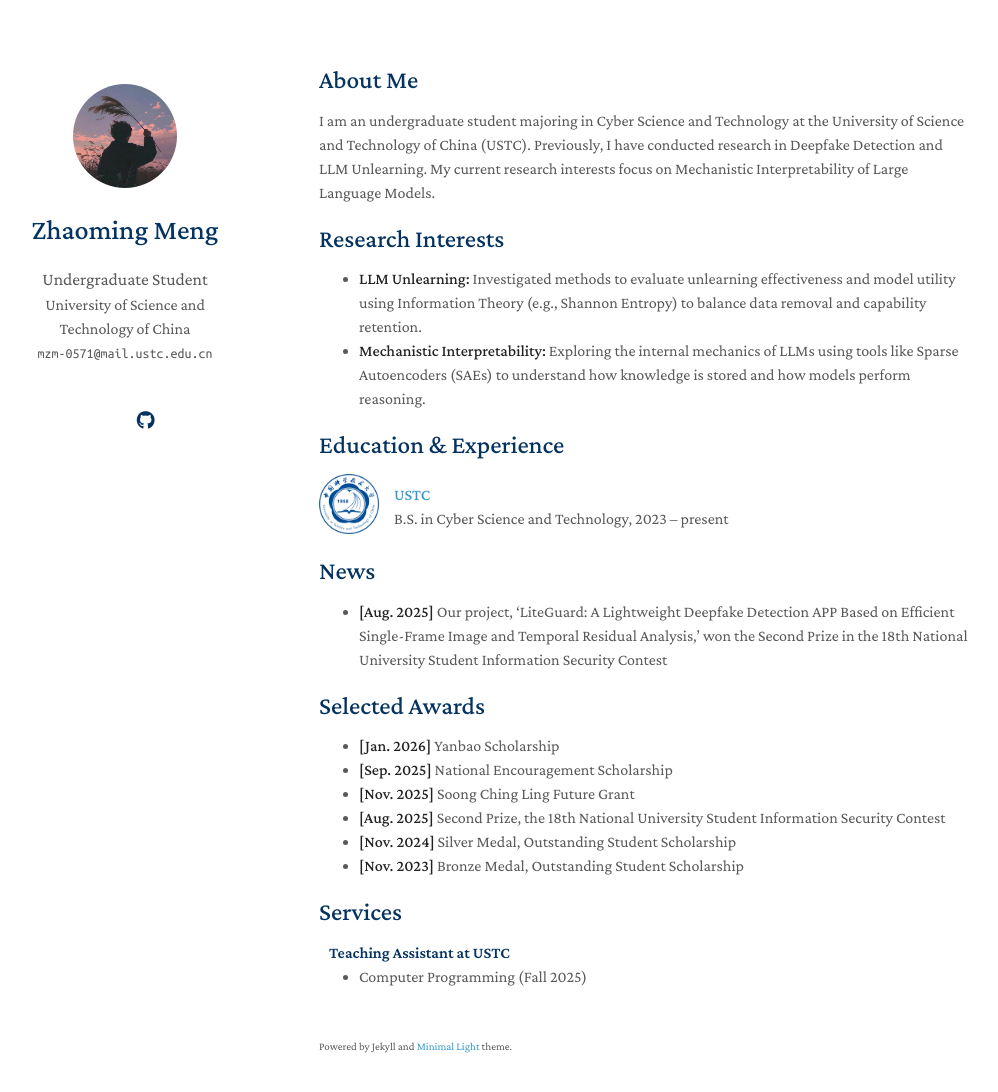
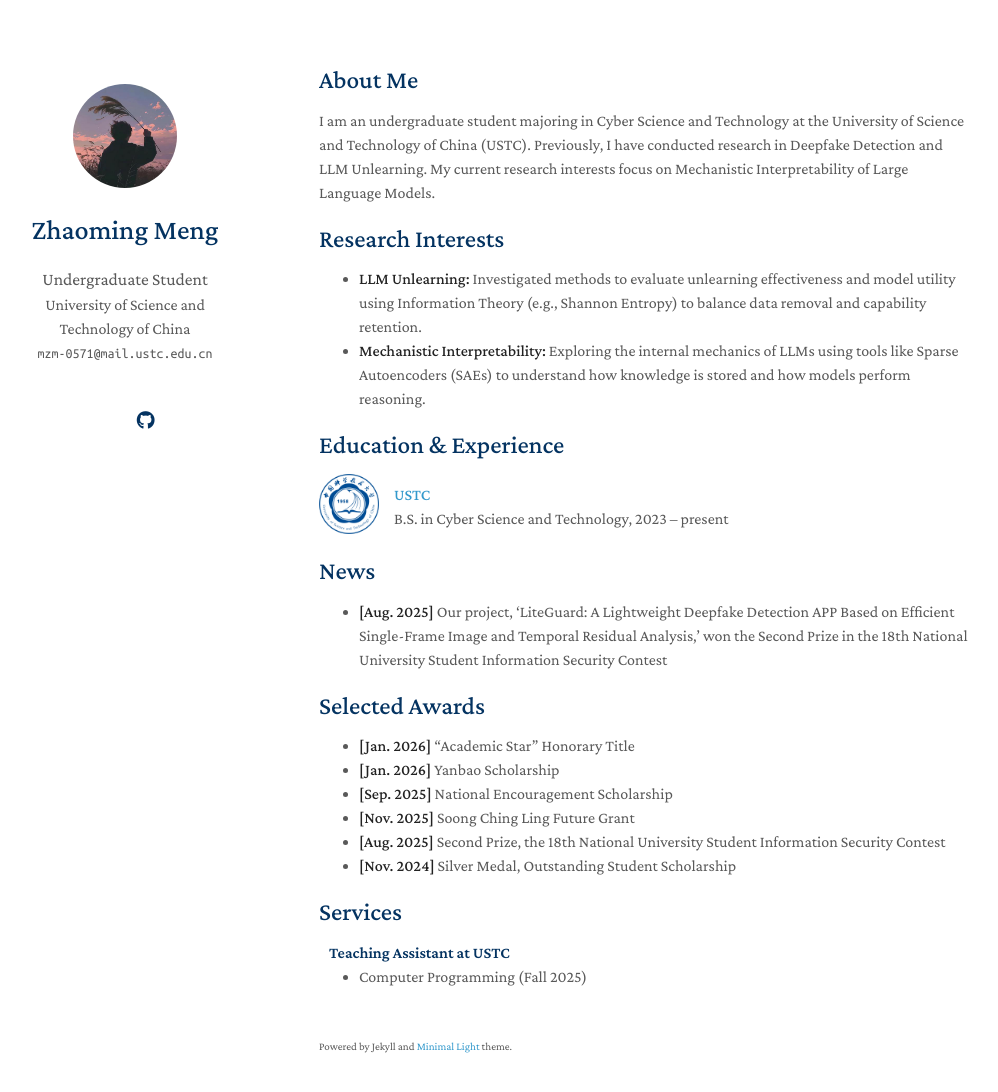
Before and after one commit to Troymzm/Troymzm.github.io, a Jekyll site: the page built from index.md, in a window 1280 px wide and 1127 px high. Shown: the top 1092 px of the window, without its empty margins (151-1149 px from the left). Built offline with Jekyll 4.4.1, drawn with Linux system fonts in a browser that asks for light colours; a style sheet for code colours, icons or effects is not loaded; our own code applies the rules of GitHub Pages for plain Markdown files.

Commit message:
Update index.md

```diff
--- a/index.md
+++ b/index.md
@@ -28,11 +28,11 @@ I am an undergraduate student majoring in Cyber Science and Technology at the Un
 - **[Aug. 2025]** Our project, 'LiteGuard: A Lightweight Deepfake Detection APP Based on Efficient Single-Frame Image and Temporal Residual Analysis,' won the Second Prize in the 18th National University Student Information Security Contest
 
 ## Selected Awards
+  - **[Jan. 2026]** "Academic Star" Honorary Title
   - **[Jan. 2026]** Yanbao Scholarship
   - **[Sep. 2025]** National Encouragement Scholarship
   - **[Nov. 2025]** Soong Ching Ling Future Grant
   - **[Aug. 2025]** Second Prize, the 18th National University Student Information Security Contest
   - **[Nov. 2024]** Silver Medal, Outstanding Student Scholarship
-  - **[Nov. 2023]** Bronze Medal, Outstanding Student Scholarship
 
 {% include_relative _includes/services.md %}
```
